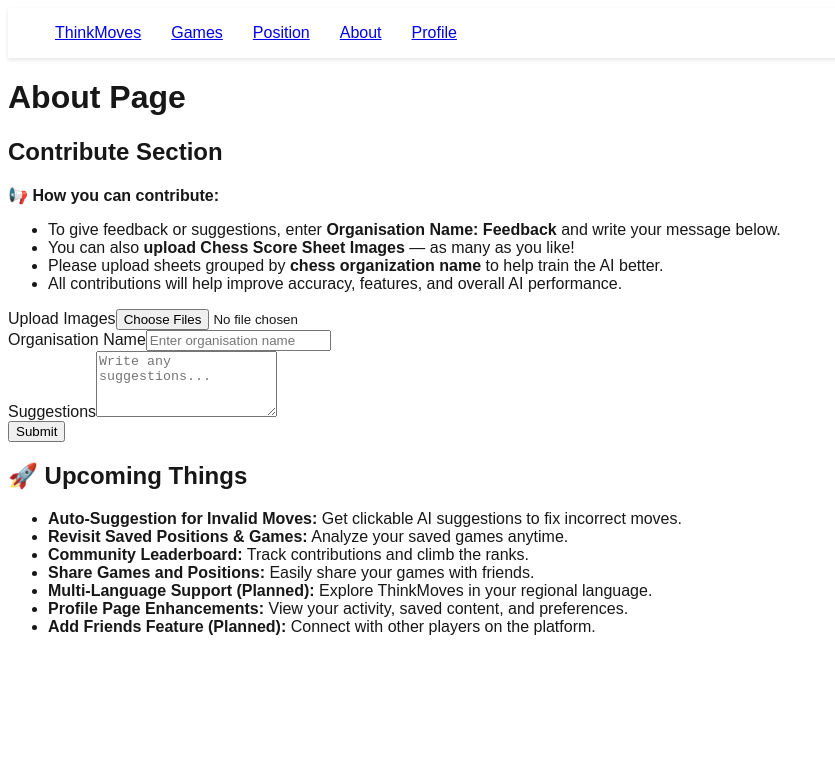
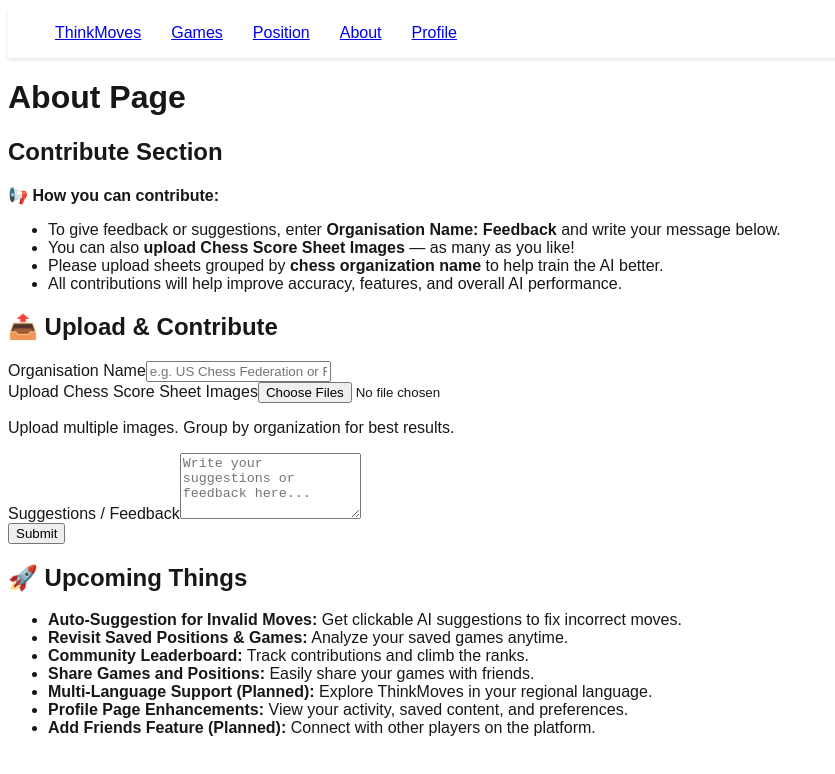
Before and after one commit to thinkmoves2025/thinkmovesui, a Next.js app: page /about in a window 1280 px wide. Shown: the top 774 px of the page, without its empty margins (0-835 px from the left). Built offline with nearby package versions, Linux system fonts and the light colour scheme; sample sign-in values are in the browser's storage.

Commit message:
Updating About Page UI

```diff
--- a/src/app/about/page.tsx
+++ b/src/app/about/page.tsx
@@ -88,52 +88,61 @@
   </ul>
 </div>
 
+          <div className="space-y-8 bg-white shadow-lg rounded-xl p-8 border border-gray-200">
+
+  {/* Section Heading */}
+  <h2 className="text-2xl font-semibold text-gray-800">📤 Upload & Contribute</h2>
+
+  {/* Organisation Name */}
+  <div className="space-y-2">
+    <label className="block text-lg font-medium text-gray-700">Organisation Name</label>
+    <input
+      type="text"
+      value={orgName}
+      onChange={(e) => setOrgName(e.target.value)}
+      className="w-full border border-gray-300 rounded-md px-4 py-2 text-base focus:outline-none focus:ring-2 focus:ring-blue-500"
+      placeholder="e.g. US Chess Federation or Feedback"
+    />
+  </div>
+
   {/* Upload Images */}
-          <div>
-            <label className="block text-lg font-medium text-gray-700 mb-1">Upload Images</label>
+  <div className="space-y-2">
+    <label className="block text-lg font-medium text-gray-700">Upload Chess Score Sheet Images</label>
     <input
       type="file"
       accept="image/*"
       multiple
       onChange={handleImageChange}
-              className="w-full text-sm"
+      className="w-full text-sm text-gray-600"
+    />
+    <p className="text-sm text-gray-500">
+      Upload multiple images. Group by organization for best results.
+    </p>
+  </div>
+
+  {/* Suggestions */}
+  <div className="space-y-2">
+    <label className="block text-lg font-medium text-gray-700">Suggestions / Feedback</label>
+    <textarea
+      value={suggestions}
+      onChange={(e) => setSuggestions(e.target.value)}
+      className="w-full border border-gray-300 rounded-md px-4 py-2 text-base focus:outline-none focus:ring-2 focus:ring-blue-500"
+      rows={4}
+      placeholder="Write your suggestions or feedback here..."
     />
   </div>
 
-          {/* Organisation Name */}
-          <div>
-            <label className="block text-lg font-medium text-gray-700 mb-1">Organisation Name</label>
-            <input
-              type="text"
-              value={orgName}
-              onChange={(e) => setOrgName(e.target.value)}
-              className="w-full border border-gray-300 rounded-md px-3 py-2 text-base focus:outline-none focus:ring-2 focus:ring-blue-500"
-              placeholder="Enter organisation name"
-            />
-          </div>
-
-          {/* Suggestions */}
-          <div>
-            <label className="block text-lg font-medium text-gray-700 mb-1">Suggestions</label>
-            <textarea
-              value={suggestions}
-              onChange={(e) => setSuggestions(e.target.value)}
-              className="w-full border border-gray-300 rounded-md px-3 py-2 text-base focus:outline-none focus:ring-2 focus:ring-blue-500"
-              rows={4}
-              placeholder="Write any suggestions..."
-            />
-          </div>
-
-
-          {/* Submit Button (inactive) */}
-          <div>
+  {/* Submit Button */}
+  <div className="text-right">
     <button
       onClick={handleSubmit}
-    className="bg-blue-600 text-white px-5 py-2 rounded-md text-base hover:bg-blue-700 transition"
+      className="bg-blue-600 text-white px-6 py-2 rounded-md text-base hover:bg-blue-700 transition"
     >
       Submit
     </button>
   </div>
+</div>
+
 
           {/* Upcoming Features Section */}
 <div className="mt-10 space-y-4 bg-white shadow-md rounded-lg p-6 border border-gray-200">
```
Lines whose indentation alone changed are shown as unchanged.
